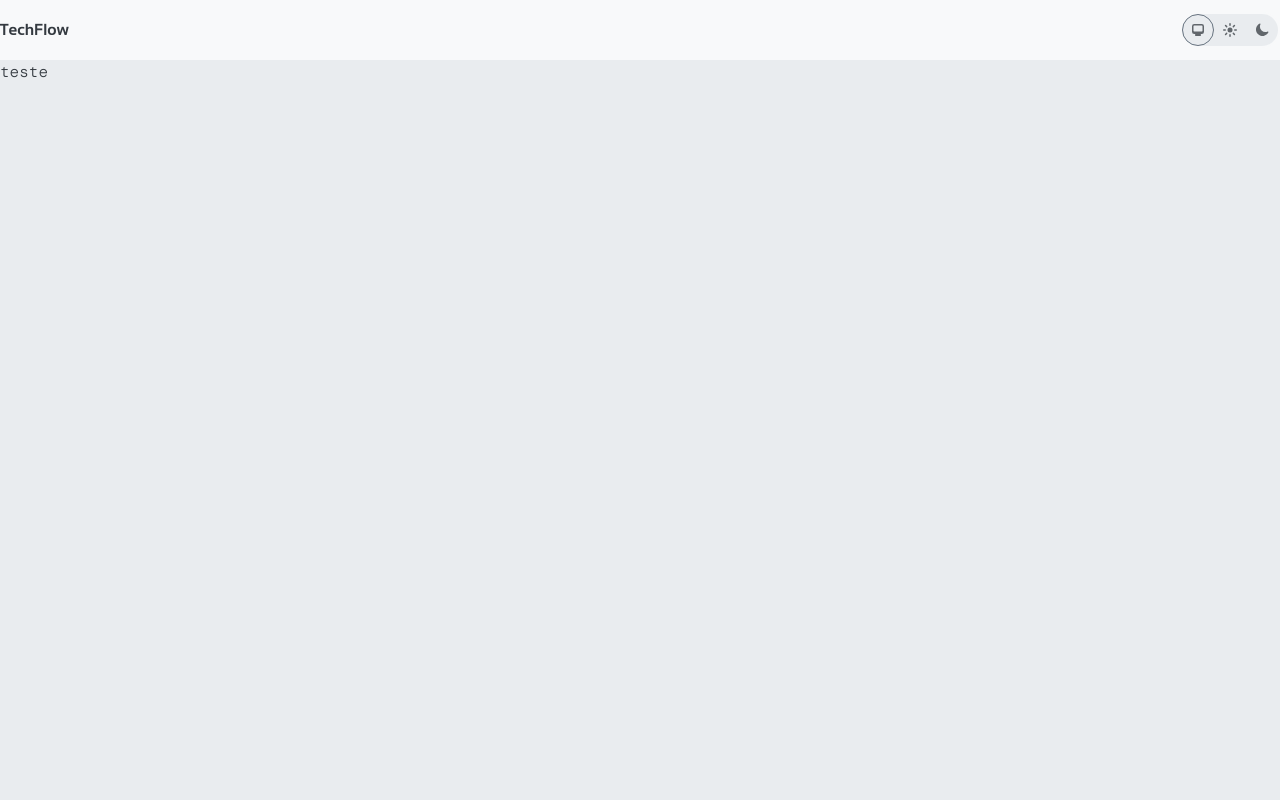
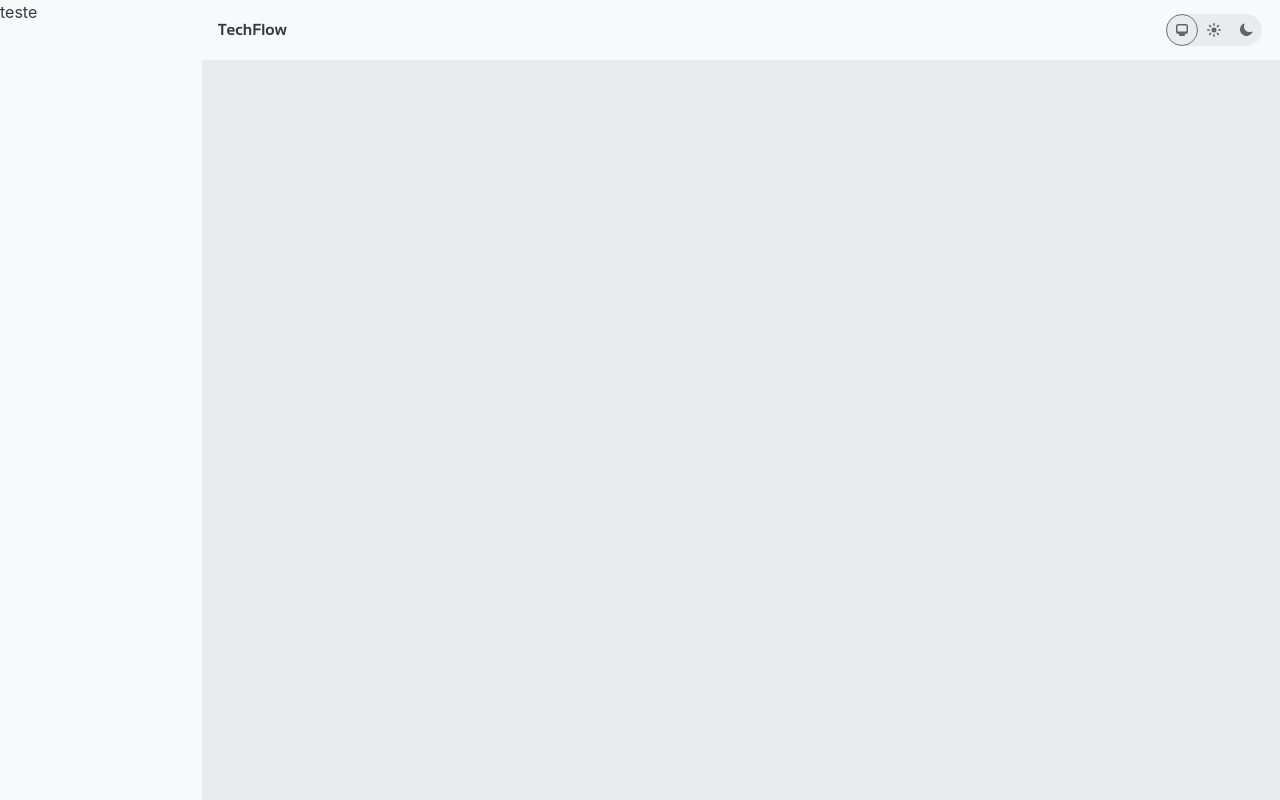
Before and after one commit to MurilloFonseca/techflow-dashboard, a website built with Vite: page index.html in a window 1280 px wide. Built offline with nearby package versions, Linux system fonts and the light colour scheme.

Commit message:
feat(sidebar): começo da sidebar

```diff
--- a/index.html
+++ b/index.html
@@ -62,9 +62,14 @@
   <body>
     <div
       id="app"
-      class="w-screen h-screen bg-base-light dark:bg-base-dark text-base-dark dark:text-base-light"
+      class="flex w-screen h-screen bg-base-light dark:bg-base-dark text-base-dark dark:text-base-light"
     >
-      <nav class="bg-bold-light dark:bg-bold-dark w-full h-15 flex flex-row justify-between items-center">
+      <aside class="bg-bold-light dark:bg-bold-dark w-60">teste</aside>
+
+      <main class="flex flex-col w-full">
+        <header
+          class="bg-bold-light dark:bg-bold-dark w-full h-15 flex flex-row justify-between items-center px-4"
+        >
           <span class="font-bold font-sansation-bold">TechFlow</span>
 
           <div
@@ -136,13 +141,10 @@
               </svg>
             </button>
           </div>
-      </nav>
-
-      <aside></aside>
-
-      <main class="font-dm-mono-light">teste</main>
+        </header>
 
         <footer></footer>
+      </main>
     </div>
     <script type="module" src="/src/main.js"></script>
   </body>
```
Lines whose indentation alone changed are shown as unchanged.
